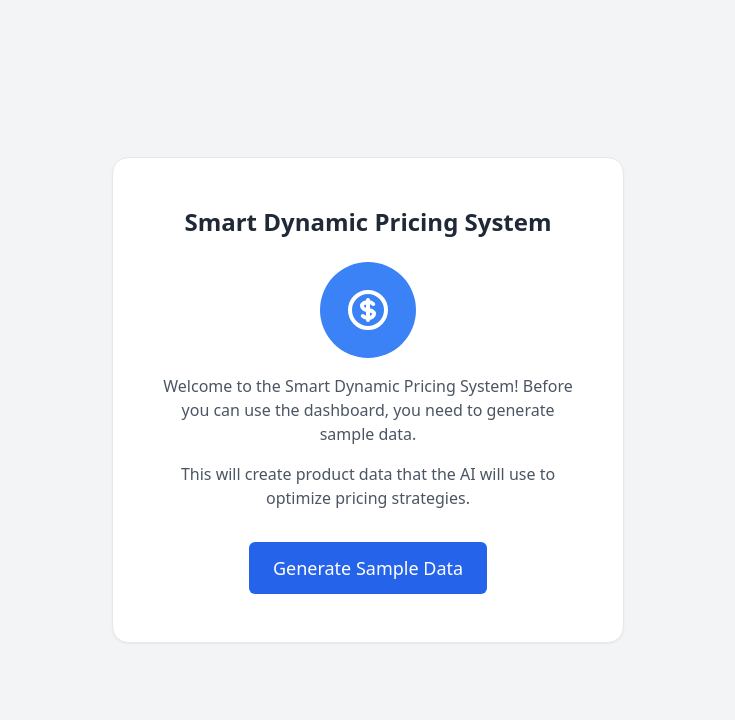
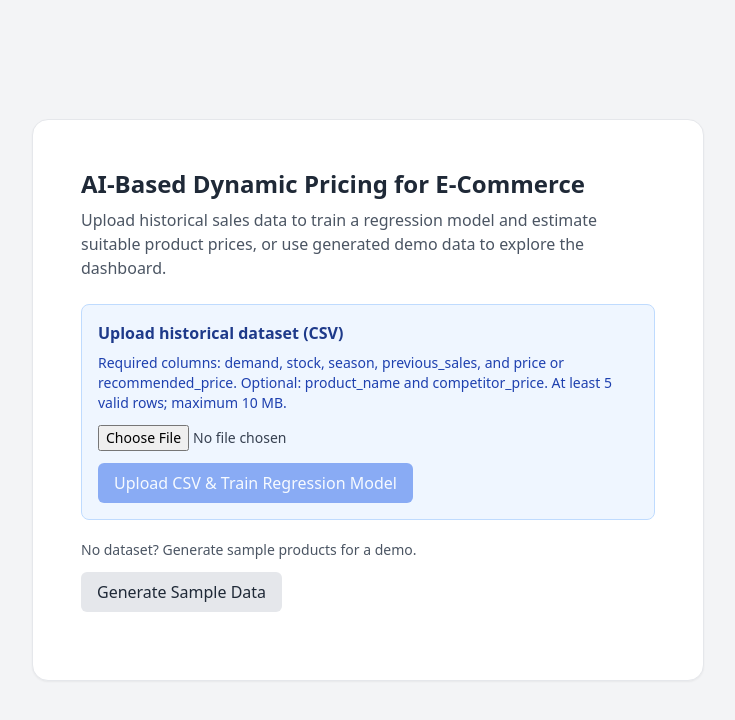
Before and after one commit to Sukhwinder17/smart-dynamic-pricing, a React (Create React App) app in the folder smart-dynamic-pricing-main/frontend/: page / in a window 1280 px wide. Shown: the top 720 px of the page, without its empty margins (272-1007 px from the left). Built offline with nearby package versions, Linux system fonts and the light colour scheme; no server answers.

Commit message:
Add CSV dataset upload flow to data setup page

```diff
--- a/smart-dynamic-pricing-main/frontend/src/pages/DataGenerationPage.tsx
+++ b/smart-dynamic-pricing-main/frontend/src/pages/DataGenerationPage.tsx
@@ -1,124 +1,117 @@
-import React, { useState, useEffect } from 'react';
+import React, { useEffect, useState } from 'react';
 import apiClient from '../api/apiClient';
 import Button from '../components/Button';
 import Card from '../components/Card';
 import LoadingSpinner from '../components/LoadingSpinner';
 
-const DataGenerationPage: React.FC<{
-  onDataGenerated: () => void;
-}> = ({ onDataGenerated }) => {
-  const [isGenerating, setIsGenerating] = useState(false);
-  const [error, setError] = useState<string | null>(null);
+type UploadSummary = {
+  rows_received: number;
+  rows_used: number;
+  features: string[];
+  validation_mae: number | null;
+  validation_r2: number | null;
+};
+
+const DataGenerationPage: React.FC<{ onDataGenerated: () => void }> = ({ onDataGenerated }) => {
+  const [file, setFile] = useState<File | null>(null);
+  const [busy, setBusy] = useState(false);
+  const [error, setError] = useState('');
+  const [message, setMessage] = useState('');
+  const [summary, setSummary] = useState<UploadSummary | null>(null);
   const [dataExists, setDataExists] = useState(false);
 
-  // Check if data already exists
   useEffect(() => {
-    const checkForExistingData = async () => {
-      try {
-        const products = await apiClient.getProducts();
-        if (Array.isArray(products) && products.length > 0) {
-          setDataExists(true);
-        }
-      } catch (err) {
-        console.error('Error checking for existing data:', err);
-        // Don't set error here, just assume no data exists
-      }
-    };
-
-    checkForExistingData();
+    apiClient.getProducts()
+      .then((products: any[]) => setDataExists(Array.isArray(products) && products.length > 0))
+      .catch(() => undefined);
   }, []);
 
-  const handleGenerateData = async () => {
+  const handleUpload = async () => {
+    if (!file) {
+      setError('Select a CSV file first.');
+      return;
+    }
+    setBusy(true);
+    setError('');
+    setMessage('');
     try {
-      setIsGenerating(true);
-      setError(null);
-
-      const response = await apiClient.generateSampleData();
-
-      if (response && response.products && response.products.length > 0) {
-        setDataExists(true);
-        // Wait a moment to show the success state before proceeding
-        setTimeout(() => {
-          onDataGenerated();
-        }, 1000);
-      } else {
-        setError('No products returned from the server. Please try again.');
-      }
-    } catch (err) {
-      console.error('Error generating sample data:', err);
-      setError('Failed to generate sample data. Please try again.');
+      const result = await apiClient.uploadDataset(file);
+      setSummary(result.summary);
+      setMessage(result.message || 'Dataset uploaded and model trained.');
+      setDataExists(true);
+    } catch (err: any) {
+      setError(err?.response?.data?.message || 'Upload failed. Check the CSV columns and backend terminal.');
     } finally {
-      setIsGenerating(false);
+      setBusy(false);
     }
   };
 
-  const handleContinue = () => {
-    onDataGenerated();
+  const handleSampleData = async () => {
+    setBusy(true);
+    setError('');
+    try {
+      await apiClient.generateSampleData();
+      setMessage('Demo data generated.');
+      setDataExists(true);
+      setSummary(null);
+    } catch {
+      setError('Could not generate sample data. Check that the backend is running.');
+    } finally {
+      setBusy(false);
+    }
   };
 
   return (
     <div className="min-h-screen bg-gray-100 flex items-center justify-center p-4">
-      <Card className="max-w-lg w-full animate-fade-in shadow-lg">
-        <div className="text-center p-6">
-          <h1 className="text-2xl font-bold text-gray-800 mb-6">
-            Smart Dynamic Pricing System
-          </h1>
+      <Card className="max-w-2xl w-full shadow-lg">
+        <div className="p-6">
+          <h1 className="text-2xl font-bold text-gray-800 mb-2">AI-Based Dynamic Pricing for E-Commerce</h1>
+          <p className="text-gray-600 mb-6">
+            Upload historical sales data to train a regression model and estimate suitable product prices,
+            or use generated demo data to explore the dashboard.
+          </p>
 
-          <div className="mb-8">
-            <div className="w-24 h-24 bg-blue-500 rounded-full flex items-center justify-center mx-auto mb-4">
-              <svg xmlns="http://www.w3.org/2000/svg" className="h-12 w-12 text-white" fill="none" viewBox="0 0 24 24" stroke="currentColor">
-                <path strokeLinecap="round" strokeLinejoin="round" strokeWidth={2} d="M12 8c-1.657 0-3 .895-3 2s1.343 2 3 2 3 .895 3 2-1.343 2-3 2m0-8c1.11 0 2.08.402 2.599 1M12 8V7m0 1v8m0 0v1m0-1c-1.11 0-2.08-.402-2.599-1M21 12a9 9 0 11-18 0 9 9 0 0118 0z" />
-              </svg>
-            </div>
-            <p className="text-gray-600 mb-4">
-              Welcome to the Smart Dynamic Pricing System! Before you can use the dashboard, you need to generate sample data.
+          <div className="rounded-lg border border-blue-200 bg-blue-50 p-4 mb-5">
+            <h2 className="font-semibold text-blue-900 mb-2">Upload historical dataset (CSV)</h2>
+            <p className="text-sm text-blue-800 mb-3">
+              Required columns: demand, stock, season, previous_sales, and price or recommended_price.
+              Optional: product_name and competitor_price. At least 5 valid rows; maximum 10 MB.
             </p>
-            <p className="text-gray-600 mb-4">
-              This will create product data that the AI will use to optimize pricing strategies.
-            </p>
+            <input
+              type="file"
+              accept=".csv,text/csv"
+              onChange={(e) => setFile(e.target.files?.[0] || null)}
+              className="block w-full text-sm text-gray-700 mb-3"
+            />
+            {file && <p className="text-sm text-gray-600 mb-3">Selected: {file.name}</p>}
+            <Button onClick={handleUpload} disabled={busy || !file} variant="primary">
+              {busy ? <span className="flex items-center"><LoadingSpinner size="small" /><span className="ml-2">Processing CSV...</span></span> : 'Upload CSV & Train Regression Model'}
+            </Button>
           </div>
 
-          {error && (
-            <div className="mb-6 p-4 bg-red-50 border border-red-200 rounded-md text-red-600">
-              {error}
+          <div className="mb-5">
+            <p className="text-sm text-gray-600 mb-3">No dataset? Generate sample products for a demo.</p>
+            <Button onClick={handleSampleData} disabled={busy} variant="secondary">
+              Generate Sample Data
+            </Button>
+          </div>
+
+          {error && <div className="mb-4 rounded border border-red-200 bg-red-50 p-3 text-red-700">{error}</div>}
+          {message && <div className="mb-4 rounded border border-green-200 bg-green-50 p-3 text-green-700">{message}</div>}
+          {summary && (
+            <div className="mb-5 rounded bg-gray-50 p-4 text-sm text-gray-700">
+              <p><strong>Rows:</strong> {summary.rows_used} usable / {summary.rows_received} uploaded</p>
+              <p><strong>Features:</strong> {summary.features.join(', ')}</p>
+              <p><strong>Validation MAE:</strong> {summary.validation_mae == null ? 'Dataset too small for holdout evaluation' : summary.validation_mae}</p>
+              <p><strong>Validation R²:</strong> {summary.validation_r2 == null ? 'Not available' : summary.validation_r2}</p>
             </div>
           )}
 
-          {dataExists ? (
-            <div className="mb-6 p-4 bg-green-50 border border-green-200 rounded-md text-green-600">
-              Data has been successfully generated! You can now proceed to the dashboard.
-            </div>
-          ) : null}
-
-          <div className="flex flex-col sm:flex-row justify-center gap-4">
-            {dataExists ? (
-              <Button
-                onClick={handleContinue}
-                variant="primary"
-                size="large"
-                className="w-full sm:w-auto"
-              >
-                Continue to Dashboard
-              </Button>
-            ) : (
-              <Button
-                onClick={handleGenerateData}
-                disabled={isGenerating}
-                variant="primary"
-                size="large"
-                className="w-full sm:w-auto"
-              >
-                {isGenerating ? (
-                  <span className="flex items-center justify-center">
-                    <LoadingSpinner size="small" />
-                    <span className="ml-2">Generating...</span>
-                  </span>
-                ) : (
-                  'Generate Sample Data'
-                )}
-              </Button>
-            )}
-          </div>
+          {dataExists && (
+            <Button onClick={onDataGenerated} variant="primary" size="large">
+              Continue to Dashboard
+            </Button>
+          )}
         </div>
       </Card>
     </div>
```
